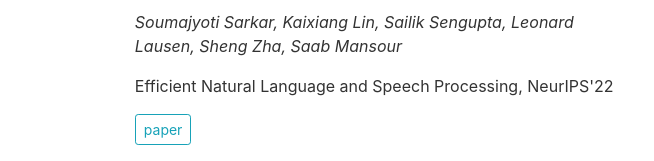
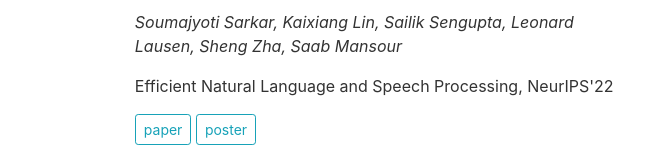
Before and after one commit to sailik1991/sailik1991.github.io, a plain HTML site: page index.html in a window 1280 px wide. Shown: the part 1548-1709 px from the top of the page, without its empty margins (405-1059 px from the left). Drawn offline with nearby package versions, Linux system fonts and the light colour scheme.

Commit message:
Adding NeurIPS 2022 ws poster

```diff
--- a/index.html
+++ b/index.html
@@ -291,6 +291,8 @@
 	<p>Efficient Natural Language and Speech Processing, NeurIPS'22</p>
         <p>
           <a href="https://arxiv.org/abs/2211.03966"><button type="button" class="btn btn-outline-info btn-sm">paper</button></a>
+          <a href="./files/neurips2022_poster.pdf"><button type="button" class="btn btn-outline-info btn-sm">poster</button></a>
+
         </p>
       <p style="font-size:large;"><strong>Robustification of Multilingual Language Models to Real-world Noise with Robust Contrastive Pretraining</strong></p>
         <p><em>Asa Cooper Stickland*, Sailik Sengupta*, Jason Krone, Saab Mansour, He He</em></p>
```
